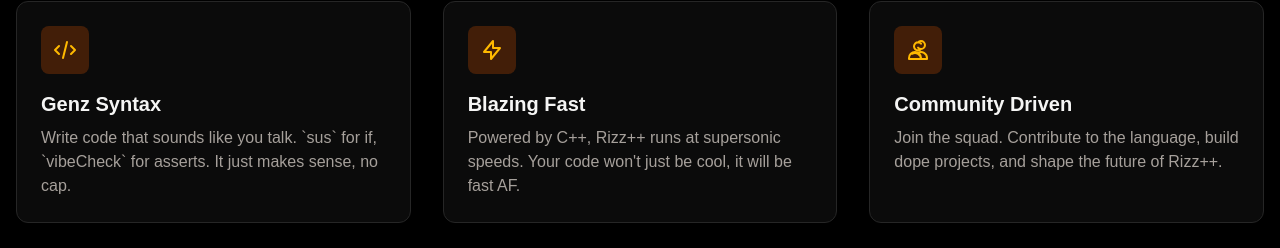
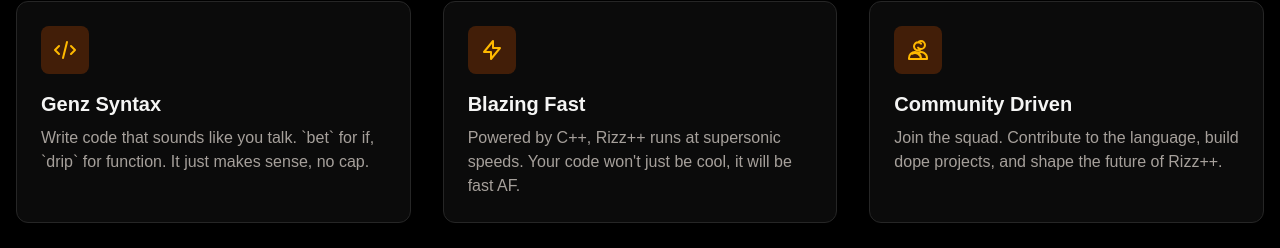
Before and after one commit to Sriyush/Rizzlang-Preview, a Next.js app: page / in a window 1280 px wide. Shown: the part 859-1107 px from the top of the page. Built offline with nearby package versions, Linux system fonts and the light colour scheme.

Commit message:
changes in text

```diff
--- a/src/constants.tsx
+++ b/src/constants.tsx
@@ -7,7 +7,7 @@ export const FEATURES: Feature[] = [
   {
     icon: <CodeIcon />,
     title: 'Genz Syntax',
-    description: 'Write code that sounds like you talk. `sus` for if, `vibeCheck` for asserts. It just makes sense, no cap.',
+    description: 'Write code that sounds like you talk. `bet` for if, `drip` for function. It just makes sense, no cap.',
   },
   {
     icon: <ZapIcon />,
```
